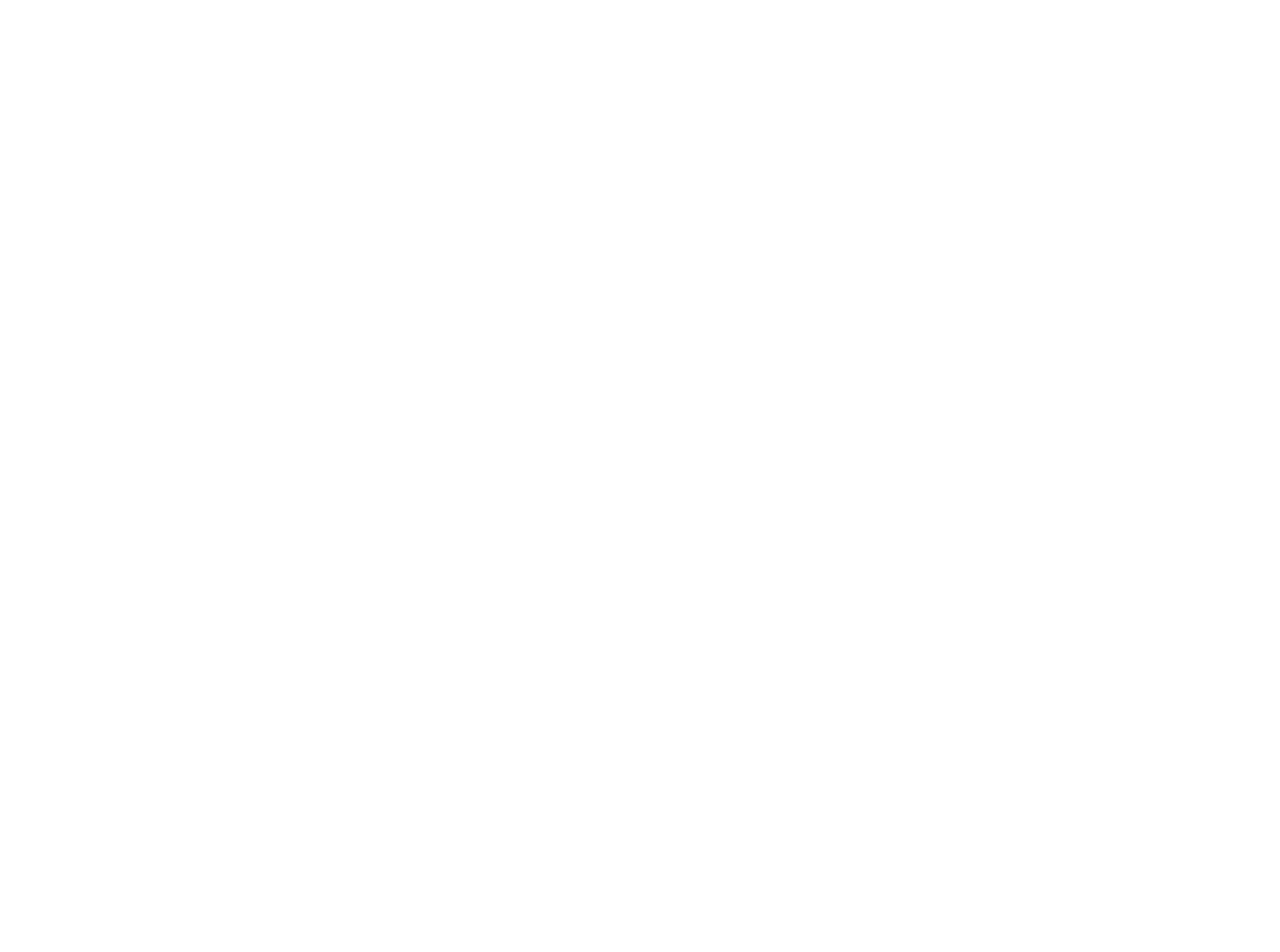
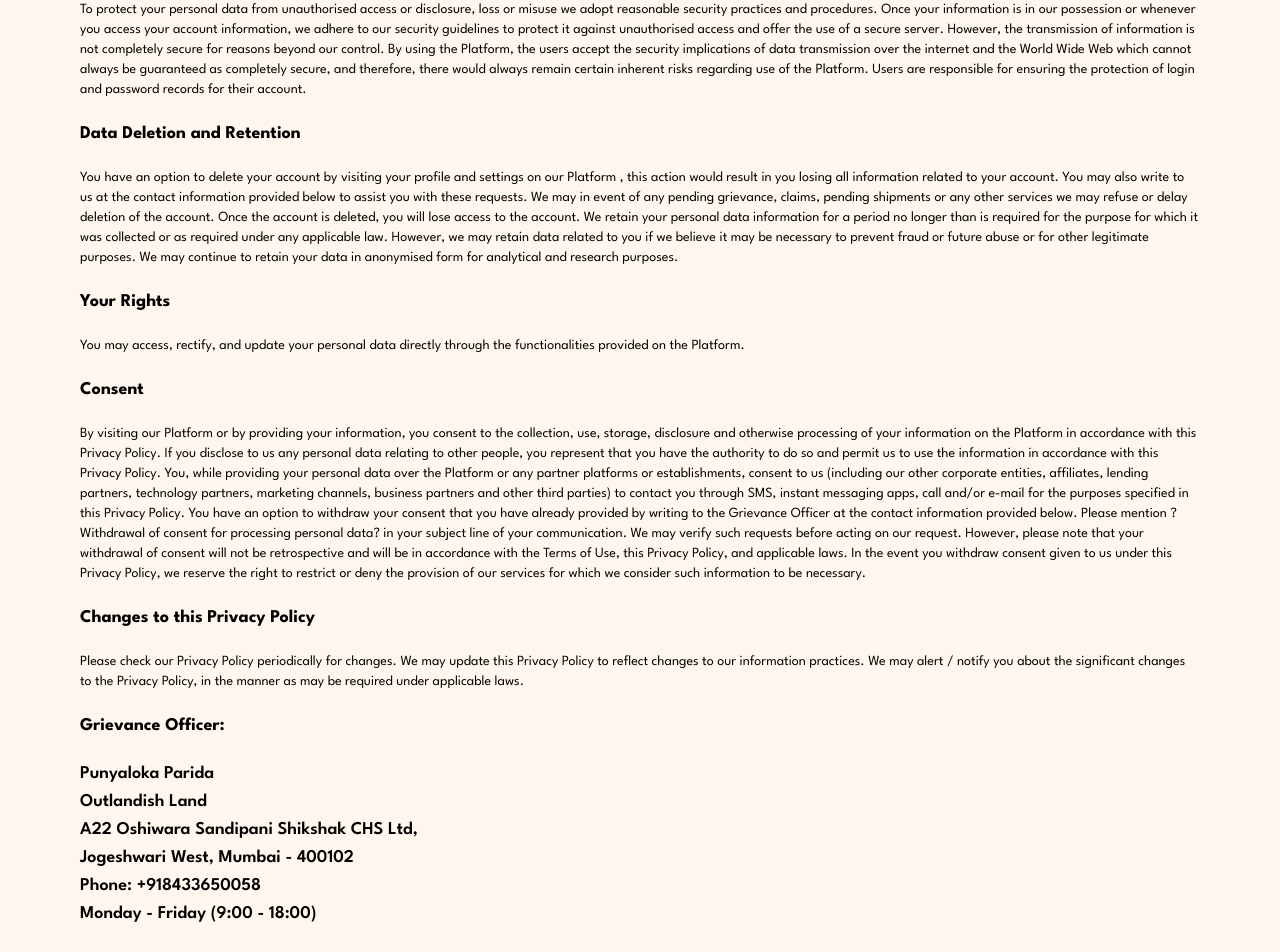
Before and after one commit to Sodium-CL/outlandish-land, a SvelteKit app in the folder web/: page /privacy-policy in a window 1280 px wide. Shown: the part 1040-1992 px from the top of the page. Before the commit the page ends 804 px from the top, so only its background shows below. Built offline with nearby package versions, Linux system fonts and the light colour scheme.

Commit message:
Update +page.svelte

```diff
--- a/web/src/routes/privacy-policy/+page.svelte
+++ b/web/src/routes/privacy-policy/+page.svelte
@@ -3,37 +3,164 @@
 </script>
 
 <svelte:head>
-    <title>Refund and Cancellation policy</title>
+    <title>Privacy Policy</title>
 </svelte:head>
 <div class="w-full flex flex-col items-center justify-center mt-8 mx-12 mb-8">
-    <h2 class="text-2xl font-semibold text-red-600">
-        Refund and Cancellation policy
-    </h2>
+    <h2 class="text-2xl font-semibold text-red-600">Privacy Policy</h2>
     <p class="text-sm mx-8">
-        This refund and cancellation policy outlines how you can cancel or seek
-        a refund for a product / service that you have purchased through the
-        Platform. Under this policy: Cancellations will only be considered if
-        the request is made 30 days of placing the order. However, cancellation
-        requests may not be entertained if the orders have been communicated to
-        such sellers / merchant(s) listed on the Platform and they have
-        initiated the process of shipping them, or the product is out for
-        delivery. In such an event, you may choose to reject the product at the
-        doorstep. Outlandish Land does not accept cancellation requests for
-        perishable items like flowers, eatables, etc. However, the refund /
-        replacement can be made if the user establishes that the quality of the
-        product delivered is not good. In case of receipt of damaged or
-        defective items, please report to our customer service team. The request
-        would be entertained once the seller/ merchant listed on the Platform,
-        has checked and determined the same at its own end. This should be
-        reported within 30 days of receipt of products. In case you feel that
-        the product received is not as shown on the site or as per your
-        expectations, you must bring it to the notice of our customer service
-        within 30 days of receiving the product. The customer service team after
-        looking into your complaint will take an appropriate decision. In case
-        of complaints regarding the products that come with a warranty from the
-        manufacturers, please refer the issue to them. In case of any refunds
-        approved by Outlandish Land, it will take 15 days for the refund to be
-        processed to you.
+        <span class="text-lg font-bold">Introduction</span><br /><br />
+        This Privacy Policy describes how Outlandish Land and its affiliates (collectively
+        &quot;Outlandish Land, we, our, us&quot;) collect, use, share, protect or
+        otherwise process your information/ personal data through our website https://www.outlandish.land/
+        (hereinafter referred to as Platform). Please note that you may be able to
+        browse certain sections of the Platform without registering with us.We do
+        not offer any product/service under this Platform outside India and your
+        personal data will primarily be stored and processed in India. By visiting
+        this Platform, providing your information or availing any product/service
+        offered on the Platform, you expressly agree to be bound by the terms and
+        conditions of this Privacy Policy, the Terms of Use and the applicable service/product
+        terms and conditions, and agree to be governed by the laws of India including
+        but not limited to the laws applicable to data protection and privacy. If
+        you do not agree please do not use or access our Platform. <br /><br />
+
+        <span class="text-lg font-bold">Collection</span><br /><br />
+        We collect your personal data when you use our Platform, services or otherwise
+        interact with us during the course of our relationship.and related information
+        provided from time to time. Some of the information that we may collect includes
+        but is not limited to personal data / information provided to us during sign-up/registering
+        or using our Platform such as name, date of birth, address, telephone/mobile
+        number, email IDand/or any such information shared as proof of identity or
+        address. Some of the sensitive personal data may be collected with your consent,
+        such as your bank account or credit or debit card or other payment instrument
+        information or biometric information such as your facial features or physiological
+        information (in order to enable use of certain features when opted for, available
+        on the Platform) etc all of the above being in accordance with applicable
+        law(s) You always have the option to not provide information, by choosing
+        not to use a particular service or feature on the Platform. We may track
+        your behaviour, preferences, and other information that you choose to provide
+        on our Platform. This information is compiled and analysed on an aggregated
+        basis. We will also collect your information related to your transactions
+        on Platform and such third-party business partner platforms. When such a
+        third-party business partner collects your personal data directly from you,
+        you will be governed by their privacy policies. We shall not be responsible
+        for the third-party business partner?s privacy practices or the content of
+        their privacy policies, and we request you to read their privacy policies
+        prior to disclosing any information. If you receive an email, a call from
+        a person/association claiming to be Outlandish Land seeking any personal
+        data like debit/credit card PIN, net-banking or mobile banking password,
+        we request you to never provide such information. If you have already revealed
+        such information, report it immediately to an appropriate law enforcement
+        agency.<br /><br />
+        <span class="text-lg font-bold">Usage</span><br /><br />
+        We use personal data to provide the services you request. To the extent we
+        use your personal data to market to you, we will provide you the ability
+        to opt-out of such uses. We use your personal data to assist sellers and
+        business partners in handling and fulfilling orders; enhancing customer experience;
+        to resolve disputes; troubleshoot problems; inform you about online and offline
+        offers, products, services, and updates; customise your experience; detect
+        and protect us against error, fraud and other criminal activity; enforce
+        our terms and conditions; conduct marketing research, analysis and surveys;
+        and as otherwise described to you at the time of collection of information.
+        You understand that your access to these products/services may be affected
+        in the event permission is not provided to us.<br /><br />
+
+        <span class="text-lg font-bold">Sharing</span><br /><br />
+        We may share your personal data internally within our group entities, our
+        other corporate entities, and affiliates to provide you access to the services
+        and products offered by them. These entities and affiliates may market to
+        you as a result of such sharing unless you explicitly opt-out. We may disclose
+        personal data to third parties such as sellers, business partners, third
+        party service providers including logistics partners, prepaid payment instrument
+        issuers, third-party reward programs and other payment opted by you. These
+        disclosure may be required for us to provide you access to our services and
+        products offered to you, to comply with our legal obligations, to enforce
+        our user agreement, to facilitate our marketing and advertising activities,
+        to prevent, detect, mitigate, and investigate fraudulent or illegal activities
+        related to our services. We may disclose personal and sensitive personal
+        data to government agencies or other authorised law enforcement agencies
+        if required to do so by law or in the good faith belief that such disclosure
+        is reasonably necessary to respond to subpoenas, court orders, or other legal
+        process. We may disclose personal data to law enforcement offices, third
+        party rights owners, or others in the good faith belief that such disclosure
+        is reasonably necessary to: enforce our Terms of Use or Privacy Policy; respond
+        to claims that an advertisement, posting or other content violates the rights
+        of a third party; or protect the rights, property or personal safety of our
+        users or the general public. <br /><br />
+
+        <span class="text-lg font-bold">Security Precautions</span><br /><br />
+        To protect your personal data from unauthorised access or disclosure, loss
+        or misuse we adopt reasonable security practices and procedures. Once your
+        information is in our possession or whenever you access your account information,
+        we adhere to our security guidelines to protect it against unauthorised access
+        and offer the use of a secure server. However, the transmission of information
+        is not completely secure for reasons beyond our control. By using the Platform,
+        the users accept the security implications of data transmission over the
+        internet and the World Wide Web which cannot always be guaranteed as completely
+        secure, and therefore, there would always remain certain inherent risks regarding
+        use of the Platform. Users are responsible for ensuring the protection of
+        login and password records for their account.<br /><br />
+
+        <span class="text-lg font-bold">Data Deletion and Retention</span><br
+        /><br />
+        You have an option to delete your account by visiting your profile and settings
+        on our Platform , this action would result in you losing all information
+        related to your account. You may also write to us at the contact information
+        provided below to assist you with these requests. We may in event of any
+        pending grievance, claims, pending shipments or any other services we may
+        refuse or delay deletion of the account. Once the account is deleted, you
+        will lose access to the account. We retain your personal data information
+        for a period no longer than is required for the purpose for which it was
+        collected or as required under any applicable law. However, we may retain
+        data related to you if we believe it may be necessary to prevent fraud or
+        future abuse or for other legitimate purposes. We may continue to retain
+        your data in anonymised form for analytical and research purposes.<br
+        /><br />
+        <span class="text-lg font-bold">Your Rights</span><br /><br />
+        You may access, rectify, and update your personal data directly through the
+        functionalities provided on the Platform.<br /><br />
+
+        <span class="text-lg font-bold">Consent</span><br /><br />
+        By visiting our Platform or by providing your information, you consent to
+        the collection, use, storage, disclosure and otherwise processing of your
+        information on the Platform in accordance with this Privacy Policy. If you
+        disclose to us any personal data relating to other people, you represent
+        that you have the authority to do so and permit us to use the information
+        in accordance with this Privacy Policy. You, while providing your personal
+        data over the Platform or any partner platforms or establishments, consent
+        to us (including our other corporate entities, affiliates, lending partners,
+        technology partners, marketing channels, business partners and other third
+        parties) to contact you through SMS, instant messaging apps, call and/or
+        e-mail for the purposes specified in this Privacy Policy. You have an option
+        to withdraw your consent that you have already provided by writing to the
+        Grievance Officer at the contact information provided below. Please mention
+        ?Withdrawal of consent for processing personal data? in your subject line
+        of your communication. We may verify such requests before acting on our request.
+        However, please note that your withdrawal of consent will not be retrospective
+        and will be in accordance with the Terms of Use, this Privacy Policy, and
+        applicable laws. In the event you withdraw consent given to us under this
+        Privacy Policy, we reserve the right to restrict or deny the provision of
+        our services for which we consider such information to be necessary.
+        <br /><br />
+        <span class="text-lg font-bold">Changes to this Privacy Policy</span><br
+        /><br />
+        Please check our Privacy Policy periodically for changes. We may update this
+        Privacy Policy to reflect changes to our information practices. We may alert
+        / notify you about the significant changes to the Privacy Policy, in the
+        manner as may be required under applicable laws.
+        <br /><br />
+        <span class="text-lg font-bold">Grievance Officer:</span><br /><br />
+        <span class="text-lg font-semibold">Punyaloka Parida</span><br />
+        <span class="text-lg font-semibold">Outlandish Land </span><br />
+        <span class="text-lg font-semibold"
+            >A22 Oshiwara Sandipani Shikshak CHS Ltd,
+        </span><br />
+        <span class="text-lg font-semibold"
+            >Jogeshwari West, Mumbai - 400102
+        </span><br />
+        <span class="text-lg font-semibold">Phone: +918433650058 </span><br />
+        <span class="text-lg font-semibold"
+            >Monday - Friday (9:00 - 18:00)
+        </span>
     </p>
     <span class="m-10">
         <Icon width="3em" height="3em" fill="oklch(0.637 0.237 25.331)" />
```
